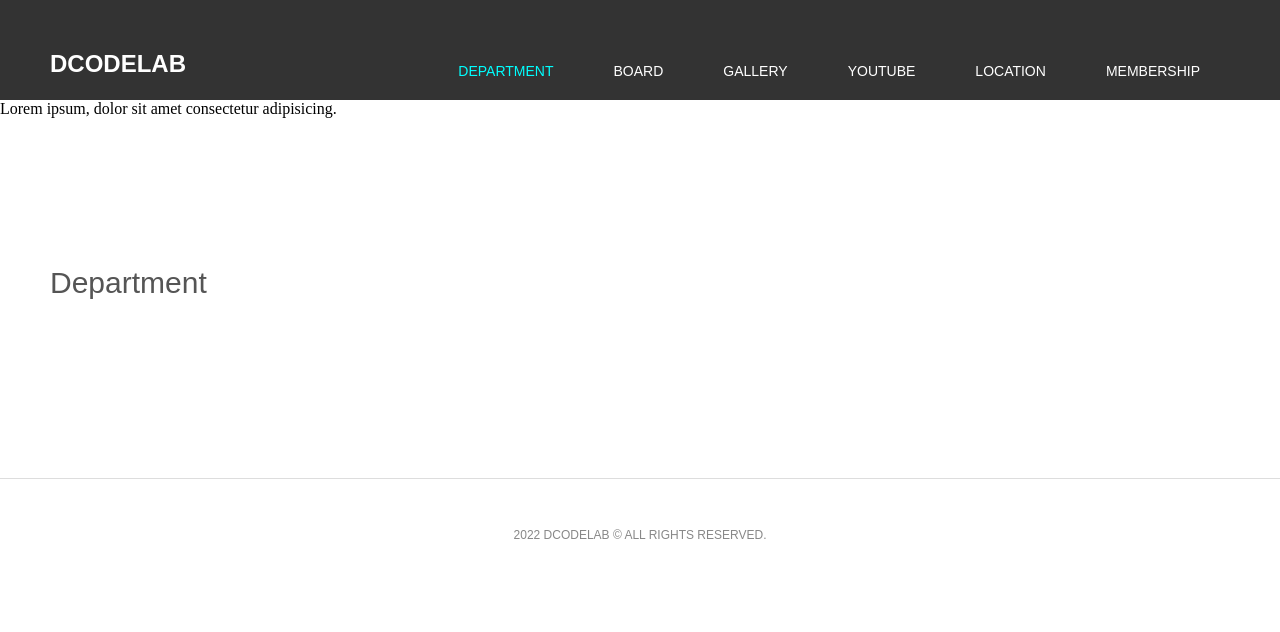
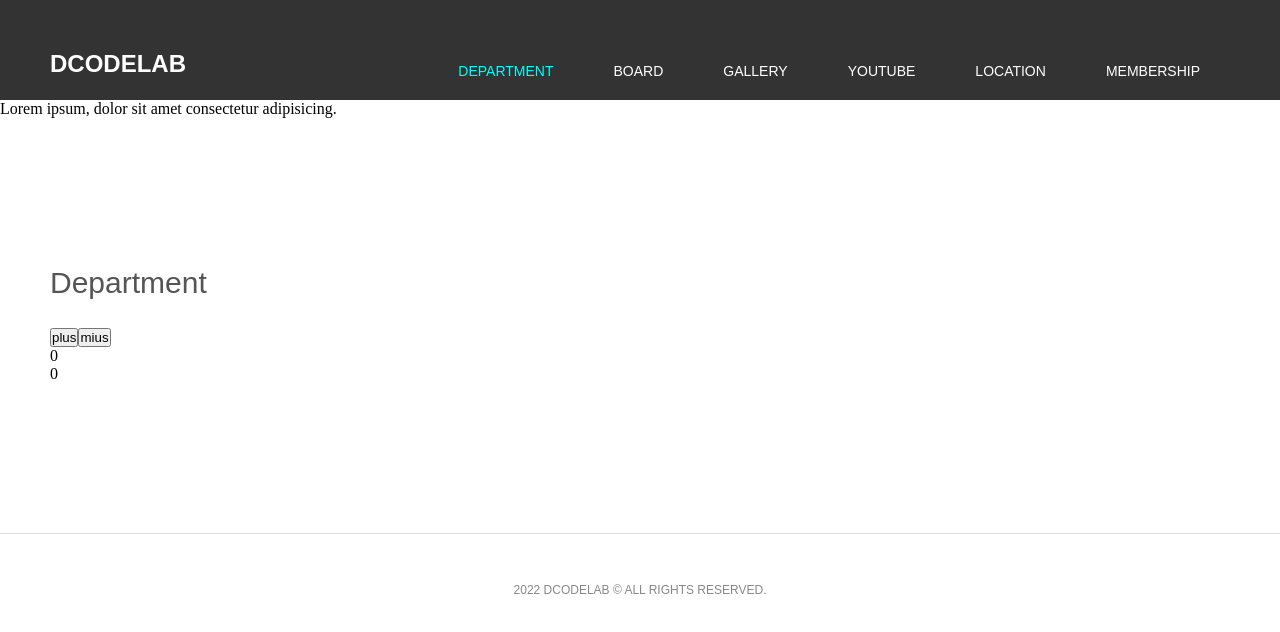
Before and after one commit to dcodelabTutor/react_portfolio_basic, a React (Create React App) app: page /department in a window 1280 px wide. Shown: the top 632 px of the page. Built offline with nearby package versions, Linux system fonts and the light colour scheme.

Commit message:
useEffect의 의존성 설정

```diff
--- a/src/sub/Department.js
+++ b/src/sub/Department.js
@@ -1,11 +1,55 @@
+import { useEffect, useState } from "react";
+
 function Department(){
+
+  let [count, setCount] = useState(0);
+  let [count2, setCount2] = useState(0);
+
+  //로딩이 됐을때에만 실행
+  useEffect(()=>{
+    console.log("로딩이 됐을때에만 실행")
+  },[]);
+
+  //더하기 버튼을 클릭할때만 실행
+  useEffect(()=>{
+    console.log("plus버튼의 state값이 변경됐을때에만 실행");
+  },[count]);
+
+  //빼기 버튼을 클릭할때만 실행
+  useEffect(()=>{
+    console.log("minus버튼의 state값이 변경됐을때에만 실행");
+  },[count2]);
+
   return (
     <section className="content department">
       <div className="inner">
         <h1>Department</h1>
+
+        <button onClick={()=> setCount(count+1)}>plus</button>
+        <button onClick={()=> setCount2(count2-1)}>mius</button>
+
+        <p>{count}</p>
+        <p>{count2}</p>
       </div>
     </section>
   )
 }
 
 export default Department;
+
+/*
+  useEffect
+  :특정 컴포넌트 안에서 해당 컴포넌트에 특정 효과가 발생할 때마다 실행되는 함수
+  1.컴포넌트가 생성됐을때
+
+  2.컴포넌트의 상태값이 변경됬을때
+
+  3.컴포넌트가 사라졌을때
+
+  위의 일련의 과정들을 컴포넌트의 생명주기라고 함 (life cycle)
+
+  useEffect에 의존성 설정하기
+  : 특정 스테이트값에만 useEffect가 실행이 되도록 설정가능
+  useEffect(()=>{}, [의존할 스테이트명]);
+  -->useEffect()에 두번째 인수값으로 의존할 스테이트 명을 배열로 지정
+*/
```
